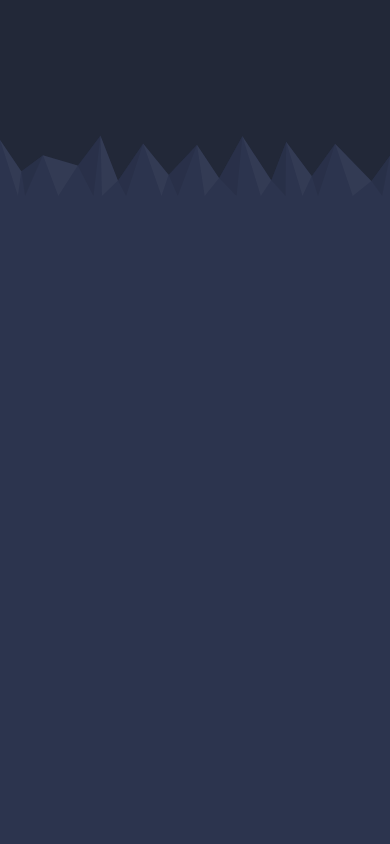
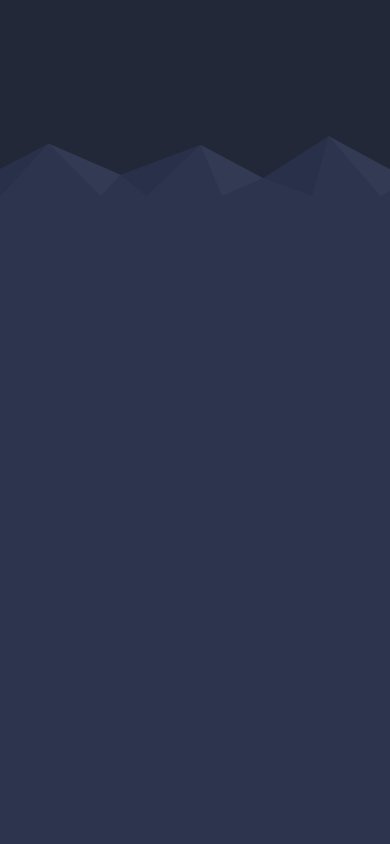
Before and after one commit to RodneyCumming/portfolio-v3, an Astro site: page / in a window 390 px wide. Shown: the part 1120-1964 px from the top of the page. Built offline with nearby package versions, Linux system fonts and the light colour scheme; Astro itself is replaced by a stand-in of ours.

Commit message:
Ridges keep their shape on phones
Each ridge is now drawn at least 1100px wide and centred, so a phone shows a
gentle stretch of the same ridge instead of every peak squeezed into a sharp
tooth. The fox reads the ridge outline from the same wide box.

```diff
--- a/src/components/Fox.astro
+++ b/src/components/Fox.astro
@@ -89,7 +89,7 @@
     // The low-poly ridge along the top of a section (Ridge.astro): a point on
     // it at any x, and the polyline between two x positions.
     function ridgeOf(sel) {
-      var el = document.querySelector(sel + ' > .ridge');
+      var el = document.querySelector(sel + ' > .ridge .ridge__line');
       var b = box(el);
       if (!b) return null;
       var pts = el.dataset.ridge.split(' ').map(function (s) {
--- a/src/components/Ridge.astro
+++ b/src/components/Ridge.astro
@@ -45,11 +45,13 @@ const facets = pts.slice(0, -1).map(([x, y], i) => {
 const data = pts.map(([x, y]) => `${x.toFixed(4)},${y.toFixed(1)}`).join(' ');
 ---
 
-<div class="ridge" aria-hidden="true" data-ridge={data} style={`--h: ${height}px`}>
+<div class="ridge" aria-hidden="true" style={`--h: ${height}px`}>
+  <div class="ridge__line" data-ridge={data}>
   <svg viewBox={`0 0 ${W} ${height}`} preserveAspectRatio="none" width="100%" height={height}>
     <polygon points={`0,${height} ${line} ${W},${height}`} fill={color}></polygon>
     {facets.map((f) => <polygon points={f.d} fill={f.tone}></polygon>)}
   </svg>
+  </div>
 </div>
 
 <style>
@@ -60,6 +62,17 @@ const data = pts.map(([x, y]) => `${x.toFixed(4)},${y.toFixed(1)}`).join(' ');
     top: calc(var(--h) * -1 + 1px);
     height: var(--h);
     pointer-events: none;
+    overflow: hidden;
+  }
+
+  /* Never narrower than 1100px: on a phone it shows a centred stretch of the
+     same ridge rather than squeezing every peak into a tooth */
+  .ridge__line {
+    position: absolute;
+    top: 0;
+    left: min(0px, 50% - 550px);
+    width: max(100%, 1100px);
+    height: 100%;
   }
 
   .ridge svg {
```
